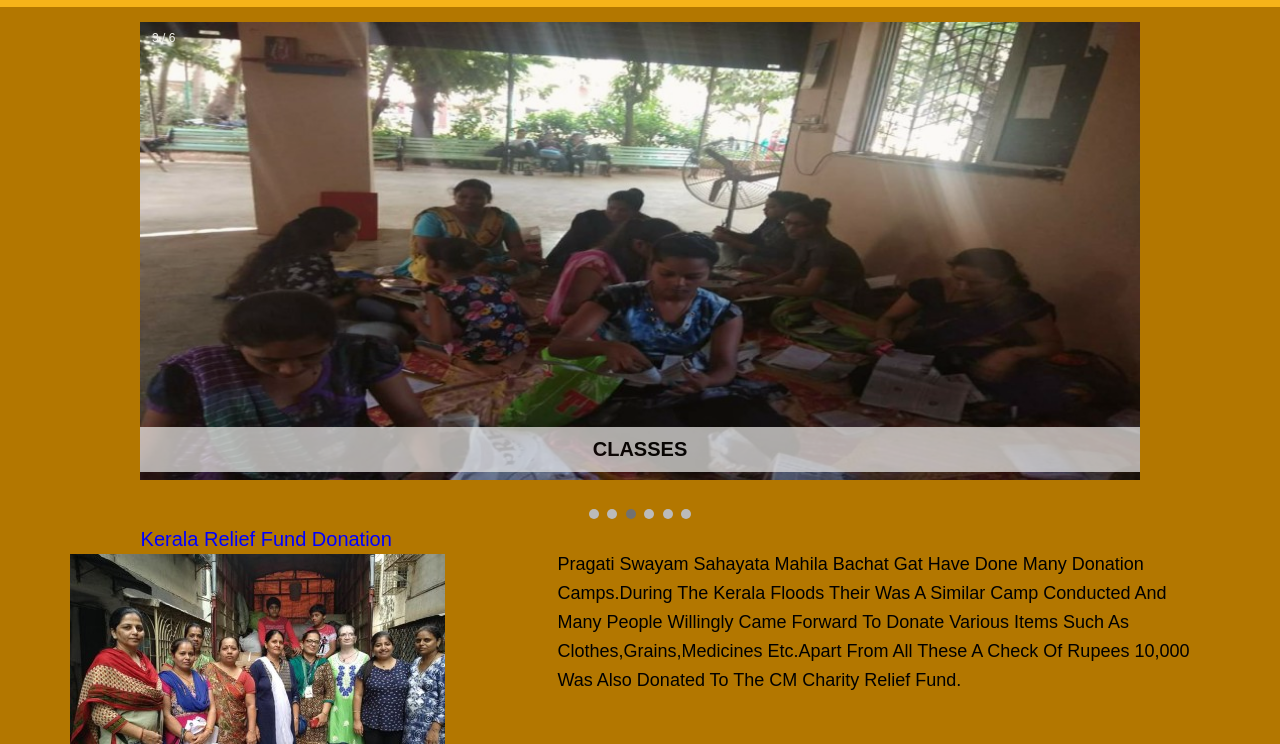
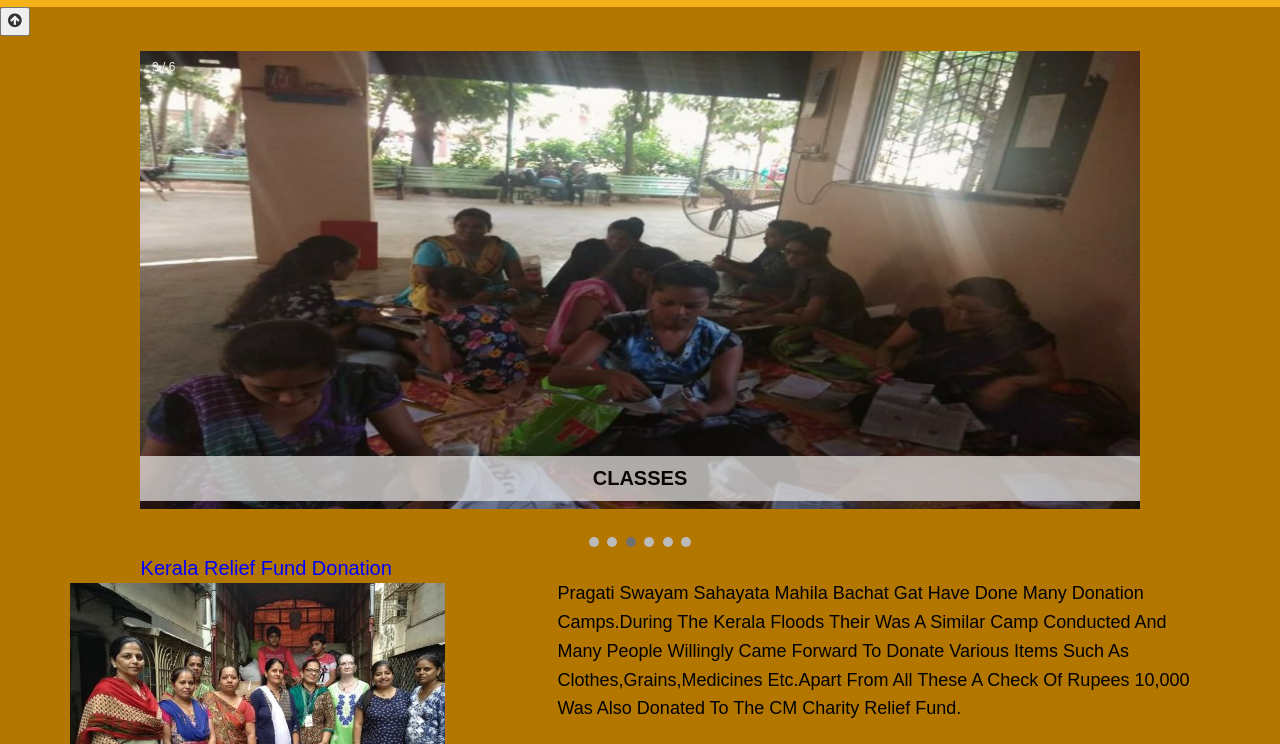
Before and after one commit to shahpunit0109/pssmbg, a plain HTML site: page work.html in a window 1280 px wide. Shown: the part 113-857 px from the top of the page. Drawn offline with Linux system fonts and the light colour scheme.

Commit message:
Update work.html

```diff
--- a/work.html
+++ b/work.html
@@ -60,7 +60,7 @@
       </div><!-- .container -->
     </nav><!-- #header-nav -->
   </header>
-
+ <button onclick="topFunction()" id="myBtn" title="Go to top"><i class="fa fa-arrow-circle-up" id="top"></i></button>
   <!-- main content -->
   <div id="main-content" class="container">
 <!-- Slideshow container -->
```
